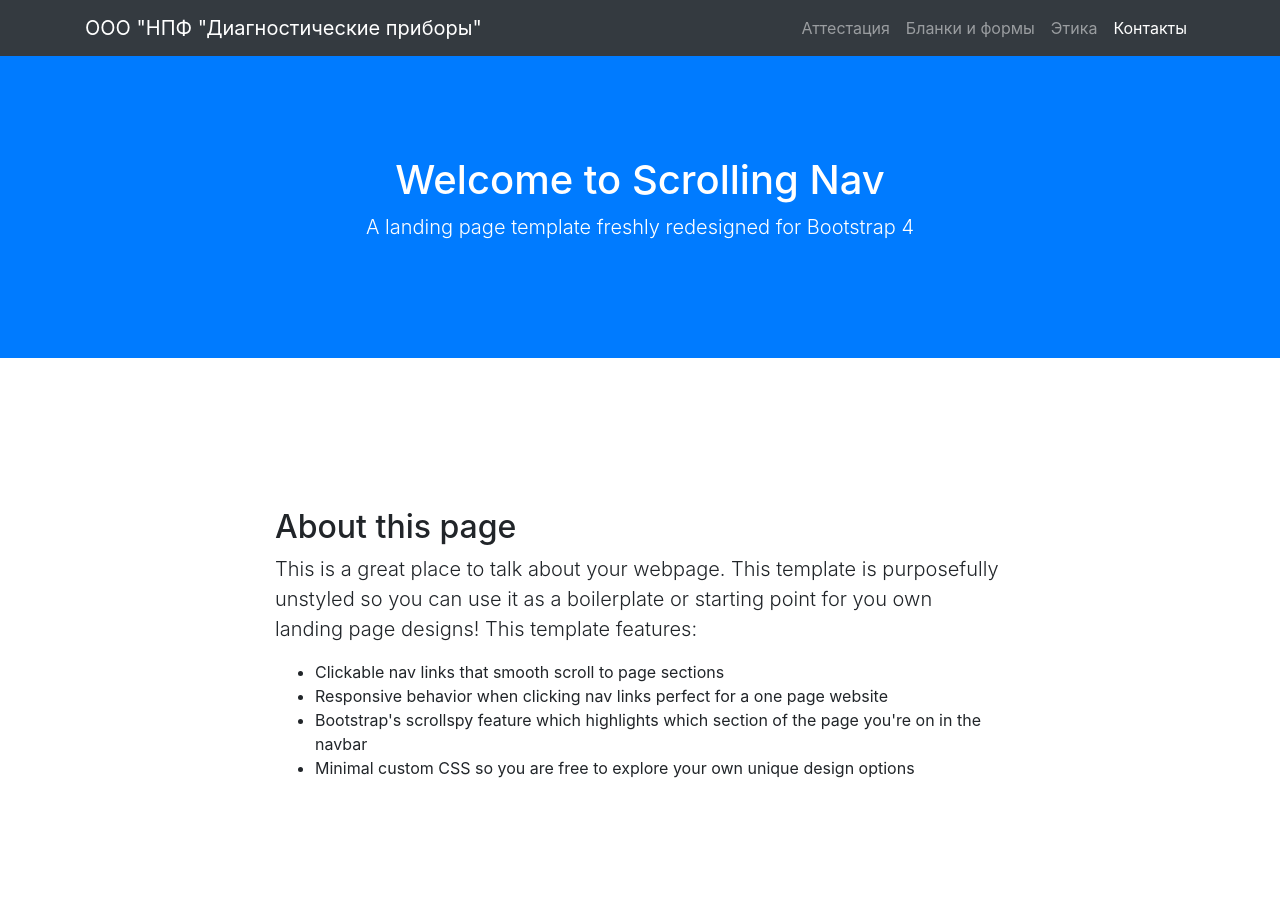
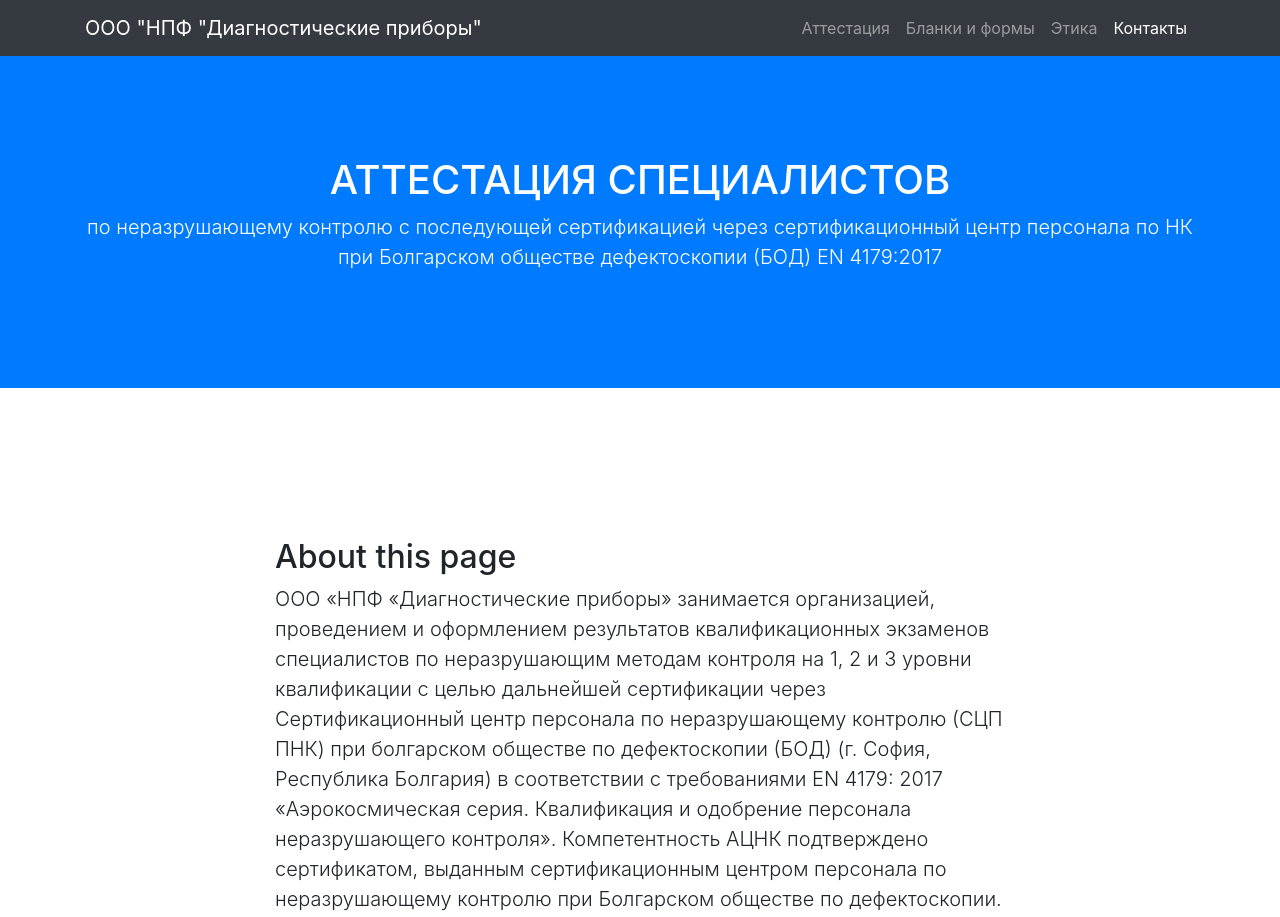
Before and after one commit to ndt-attest/ndt-attest.github.io, a website with bundled scripts: page index.html in a window 1280 px wide. Shown: the top 917 px of the page. Built offline with nearby package versions, Linux system fonts and the light colour scheme.

Commit message:
titles_test

```diff
--- a/index.html
+++ b/index.html
@@ -48,8 +48,8 @@
 
     <header class="bg-primary text-white">
       <div class="container text-center">
-        <h1>Welcome to Scrolling Nav</h1>
-        <p class="lead">A landing page template freshly redesigned for Bootstrap 4</p>
+        <h1>АТТЕСТАЦИЯ СПЕЦИАЛИСТОВ</h1>
+        <p class="lead">по неразрушающему контролю с последующей сертификацией через сертификационный центр персонала по НК при Болгарском обществе дефектоскопии (БОД) EN 4179:2017</p>
       </div>
     </header>
 
@@ -58,7 +58,8 @@
         <div class="row">
           <div class="col-lg-8 mx-auto">
             <h2>About this page</h2>
-            <p class="lead">This is a great place to talk about your webpage. This template is purposefully unstyled so you can use it as a boilerplate or starting point for you own landing page designs! This template features:</p>
+            <p class="lead">ООО «НПФ «Диагностические приборы» занимается организацией, проведением и оформлением результатов квалификационных экзаменов специалистов по неразрушающим методам контроля на 1, 2 и 3 уровни квалификации с целью дальнейшей сертификации через Сертификационный центр персонала по неразрушающему контролю (СЦП ПНК) при болгарском обществе по дефектоскопии (БОД) (г. София, Республика Болгария) в соответствии с требованиями EN 4179: 2017 «Аэрокосмическая серия. Квалификация и одобрение персонала неразрушающего контроля».
+Компетентность АЦНК подтверждено сертификатом, выданным сертификационным центром персонала по неразрушающему контролю при Болгарском обществе по дефектоскопии.</p>
             <ul>
               <li>Clickable nav links that smooth scroll to page sections</li>
               <li>Responsive behavior when clicking nav links perfect for a one page website</li>
```
